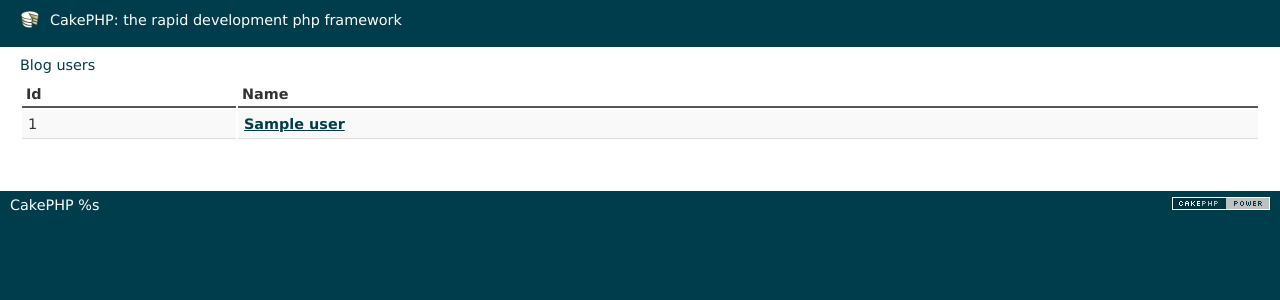
After one commit to gjcamacho/cakephp_blog_exercise, a CakePHP app: the page made by app/View/Users/index.ctp in a window 1280 px wide. The commit adds this page. Shown: the top 300 px of the page. Run offline with PHP 8.4 and a stand-in for CakePHP, Linux system fonts and the light colour scheme; the template is opened without the code that fills it: most values are stand-ins (such as "Sample title", 1, 10 or a date in 2020); data that the repository does not hold is empty; some libraries are stand-ins or nearby versions.

Commit message:
Se agregan users

```diff
--- a/app/View/Users/add.ctp
+++ b/app/View/Users/add.ctp
@@ -3,5 +3,6 @@
 	<input type="text" name="data[User][name]" placeholder="Nombre del Usuario">
 	<input type="text" name="data[User][username]" placeholder="Username">
 	<input type="password" name="data[User][password]" placeholder="Contraseña">
+	<input type="submit" name="Enviar" value="Enviar">
 </form>
 </div>
--- /dev/null
+++ b/app/View/Users/index.ctp
@@ -0,0 +1,25 @@
+<!-- File: /app/View/Posts/index.ctp -->
+<?php
+
+
+?>
+<h1>Blog users</h1>
+<table>
+    <tr>
+        <th>Id</th>
+        <th>Name</th>
+    </tr>
+
+    <!-- Here is where we loop through our $posts array, printing out post info -->
+
+    <?php foreach ($users as $user): ?>
+    <tr>
+        <td><?php echo $user['User']['id']; ?></td>
+        <td>
+            <?php echo $this->Html->link($user['User']['name'],
+array('controller' => 'users', 'action' => 'view', $user['User']['id'])); ?>
+        </td>
+    </tr>
+    <?php endforeach; ?>
+    <?php unset($post); ?>
+</table>
```
Also changed, not shown: app/View/Users/view.ctp (added, +19 -0 lines).
